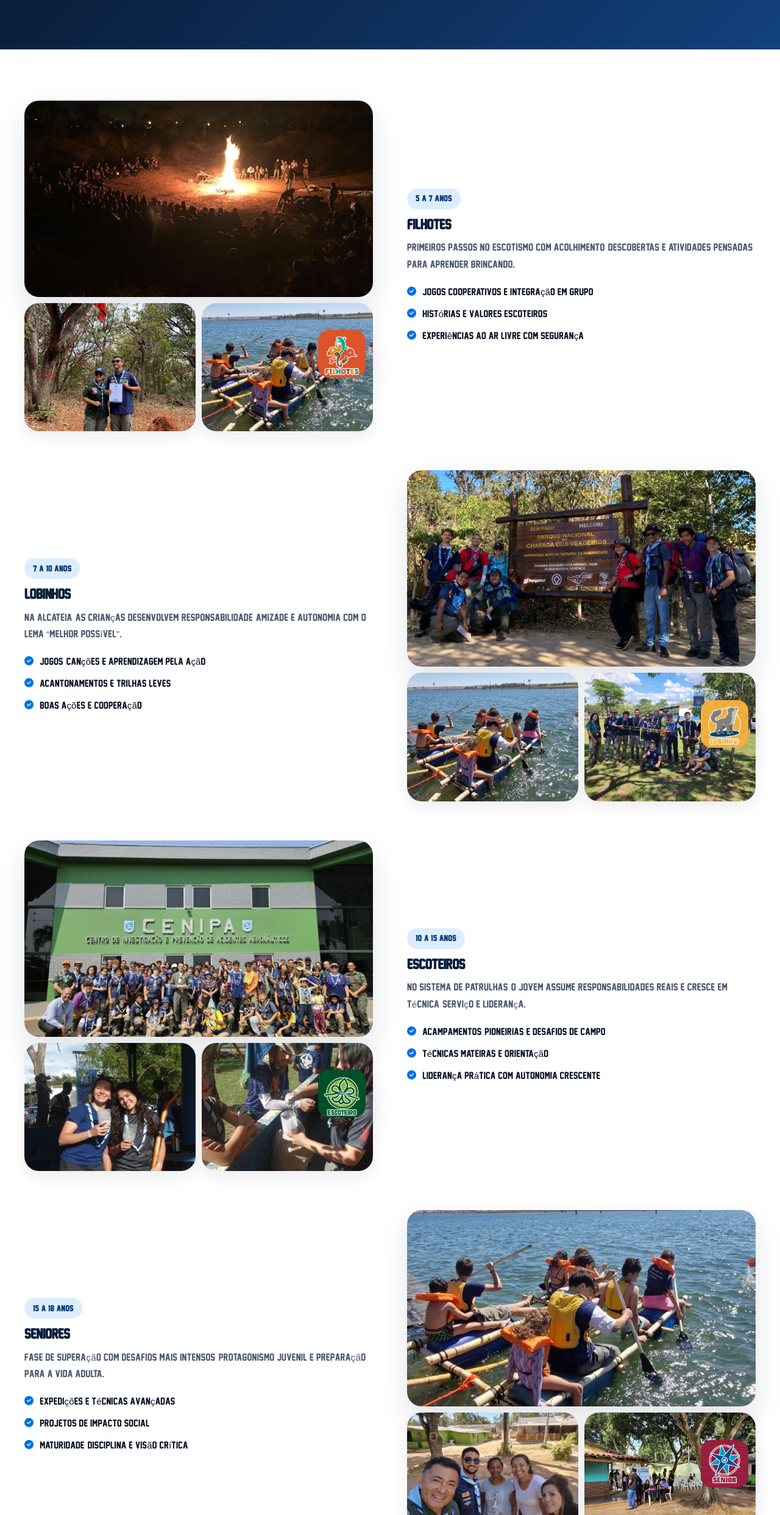
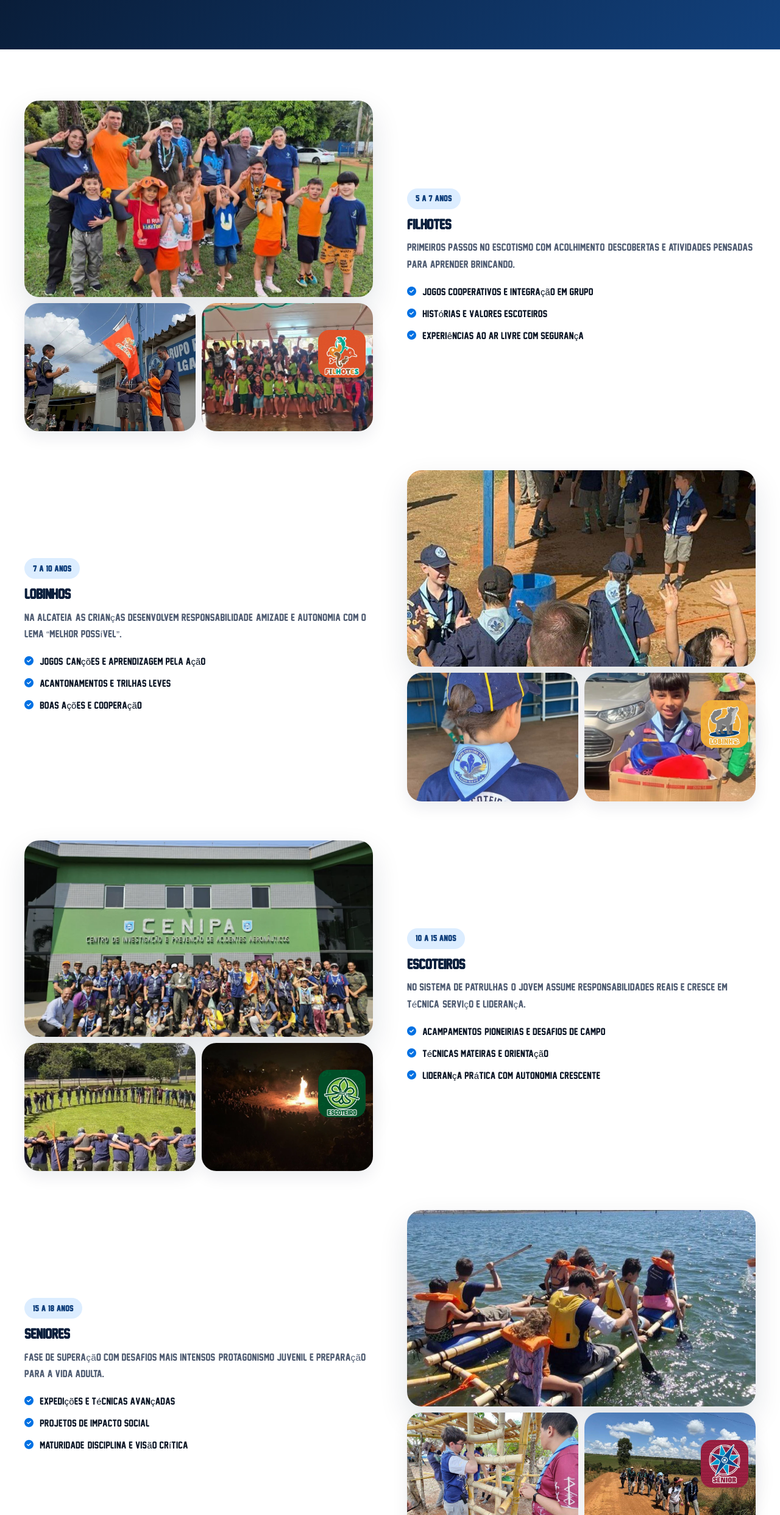
Before and after one commit to bezerrayan/Projeto-9df, a website: page ramo.html in a window 1280 px wide. Shown: the part 316-2800 px from the top of the page at 61% size. Drawn offline with Linux system fonts and the light colour scheme; no server answers.

Commit message:
Adiciona as fotos das paginas dos ramos atualizadas

```diff
--- a/ramo.html
+++ b/ramo.html
@@ -49,10 +49,10 @@
             <div class="shell stack-large">
                 <article class="branch-row">
                     <div class="branch-media">
-                        <div class="branch-main"><img loading="lazy" decoding="async" src="images/hero1.webp" alt="Filhotes em atividade" class="cover-image"></div>
+                        <div class="branch-main"><img loading="lazy" decoding="async" src="images/filhotes/photo_4911371644048182338_y.jpg" alt="Filhotes em atividade" class="cover-image"></div>
                         <div class="branch-badge"><img loading="lazy" decoding="async" src="images/logo_filhotes.jpg" alt="S&iacute;mbolo dos Filhotes" class="cover-image"></div>
-                        <div class="branch-thumb"><img loading="lazy" decoding="async" src="images/photo_4909301671674973017_y.jpg" alt="Filhotes em din&acirc;mica" class="cover-image"></div>
-                        <div class="branch-thumb"><img loading="lazy" decoding="async" src="images/photo_4909301671674973021_x.jpg" alt="Filhotes em grupo" class="cover-image"></div>
+                        <div class="branch-thumb"><img loading="lazy" decoding="async" src="images/filhotes/photo_4911371644048182337_y.jpg" alt="Filhotes em din&acirc;mica" class="cover-image"></div>
+                        <div class="branch-thumb"><img loading="lazy" decoding="async" src="images/doa_toys/photo_4909301671674973014_y.jpg" alt="Filhotes em grupo" class="cover-image"></div>
                     </div>
                     <div class="branch-copy">
                         <span class="pill">5 a 7 anos</span>
@@ -68,10 +68,10 @@
 
                 <article class="branch-row reverse">
                     <div class="branch-media">
-                        <div class="branch-main"><img loading="lazy" decoding="async" src="cla.webp" alt="Lobinhos em atividade" class="cover-image"></div>
+                        <div class="branch-main"><img loading="lazy" decoding="async" src="images/lobinhos/photo_4911371644048182343_x.jpg" alt="Lobinhos em atividade" class="cover-image"></div>
                         <div class="branch-badge"><img loading="lazy" decoding="async" src="images/logo_lobinhos.jpg" alt="S&iacute;mbolo dos Lobinhos" class="cover-image"></div>
-                        <div class="branch-thumb"><img loading="lazy" decoding="async" src="images/photo_4909301671674973021_x.jpg" alt="Lobinhos em integra&ccedil;&atilde;o" class="cover-image"></div>
-                        <div class="branch-thumb"><img loading="lazy" decoding="async" src="images/mult_verde/photo_4909301671674973015_y.jpg" alt="Lobinhos ao ar livre" class="cover-image"></div>
+                        <div class="branch-thumb"><img loading="lazy" decoding="async" src="images/lobinhos/photo_4911371644048182344_y.jpg" alt="Lobinhos em integra&ccedil;&atilde;o" class="cover-image"></div>
+                        <div class="branch-thumb"><img loading="lazy" decoding="async" src="images/doa_toys/photo_4909301671674973044_y.jpg" alt="Lobinhos ao ar livre" class="cover-image"></div>
                     </div>
                     <div class="branch-copy">
                         <span class="pill">7 a 10 anos</span>
@@ -89,8 +89,8 @@
                     <div class="branch-media">
                         <div class="branch-main"><img loading="lazy" decoding="async" src="images/hero2.webp" alt="Escoteiros em acampamento" class="cover-image"></div>
                         <div class="branch-badge"><img loading="lazy" decoding="async" src="images/logo_escoteiros.jpg" alt="S&iacute;mbolo dos Escoteiros" class="cover-image"></div>
-                        <div class="branch-thumb"><img loading="lazy" decoding="async" src="images/mult_verde/DSC08726.webp" alt="Escoteiros em campo" class="cover-image"></div>
-                        <div class="branch-thumb"><img loading="lazy" decoding="async" src="images/mult_verde/DSC08692.webp" alt="Escoteiros em a&ccedil;&atilde;o" class="cover-image"></div>
+                        <div class="branch-thumb"><img loading="lazy" decoding="async" src="images/escoteiros/photo_4911371644048182339_y(2).jpg" alt="Escoteiros em campo" class="cover-image"></div>
+                        <div class="branch-thumb"><img loading="lazy" decoding="async" src="images/hero1.webp" alt="Escoteiros em a&ccedil;&atilde;o" class="cover-image"></div>
                     </div>
                     <div class="branch-copy">
                         <span class="pill">10 a 15 anos</span>
@@ -108,8 +108,8 @@
                     <div class="branch-media">
                         <div class="branch-main"><img loading="lazy" decoding="async" src="images/photo_4909301671674973021_x.jpg" alt="Seniores em atividade" class="cover-image"></div>
                         <div class="branch-badge"><img loading="lazy" decoding="async" src="images/logo_senior.jpg" alt="S&iacute;mbolo dos Seniores" class="cover-image"></div>
-                        <div class="branch-thumb"><img loading="lazy" decoding="async" src="images/higiene/photo_4909301671674972982_y.jpg" alt="Seniores em projeto" class="cover-image"></div>
-                        <div class="branch-thumb"><img loading="lazy" decoding="async" src="images/higiene/photo_4909301671674972986_y.jpg" alt="Seniores em a&ccedil;&atilde;o" class="cover-image"></div>
+                        <div class="branch-thumb"><img loading="lazy" decoding="async" src="images/senior/photo_4911371644048182340_y.jpg" alt="Seniores em projeto" class="cover-image"></div>
+                        <div class="branch-thumb"><img loading="lazy" decoding="async" src="images/senior/photo_4911371644048182341_y.jpg" alt="Seniores em a&ccedil;&atilde;o" class="cover-image"></div>
                     </div>
                     <div class="branch-copy">
                         <span class="pill">15 a 18 anos</span>
@@ -125,10 +125,10 @@
 
                 <article class="branch-row">
                     <div class="branch-media">
-                        <div class="branch-main"><img loading="lazy" decoding="async" src="images/doa_toys/photo_4909301671674973013_y.jpg" alt="Pioneiros em a&ccedil;&atilde;o social" class="cover-image"></div>
+                        <div class="branch-main"><img loading="lazy" decoding="async" src="cla.jpg" alt="Pioneiros em a&ccedil;&atilde;o social" class="cover-image"></div>
                         <div class="branch-badge"><img loading="lazy" decoding="async" src="images/logo_pioneiros.jpg" alt="S&iacute;mbolo dos Pioneiros" class="cover-image"></div>
-                        <div class="branch-thumb"><img loading="lazy" decoding="async" src="images/doa_toys/photo_4909301671674973012_y.jpg" alt="Pioneiros em organiza&ccedil;&atilde;o de projeto" class="cover-image"></div>
-                        <div class="branch-thumb"><img loading="lazy" decoding="async" src="images/doa_toys/photo_4909301671674973011_y.jpg" alt="Pioneiros em atividade" class="cover-image"></div>
+                        <div class="branch-thumb"><img loading="lazy" decoding="async" src="images/cla/photo_4911371644048182346_y.jpg" alt="Pioneiros em organiza&ccedil;&atilde;o de projeto" class="cover-image"></div>
+                        <div class="branch-thumb"><img loading="lazy" decoding="async" src="images/photo_4909301671674973017_y.jpg" alt="Pioneiros em atividade" class="cover-image"></div>
                     </div>
                     <div class="branch-copy">
                         <span class="pill">18 a 22 anos</span>
```
Also changed, not shown: images/cla/photo_4911371644048182346_y.jpg (added), images/escoteiros/photo_4911371644048182339_y(2).jpg (added), images/filhotes/photo_4911371644048182337_y.jpg (added), images/filhotes/photo_4911371644048182338_y.jpg (added), images/lobinhos/photo_4911371644048182343_x.jpg (added), images/lobinhos/photo_4911371644048182344_y.jpg (added), images/senior/photo_4911371644048182340_y.jpg (added), images/senior/photo_4911371644048182341_y.jpg (added), images/senior/photo_4911371644048182342_y.jpg (added), 6 other files.
